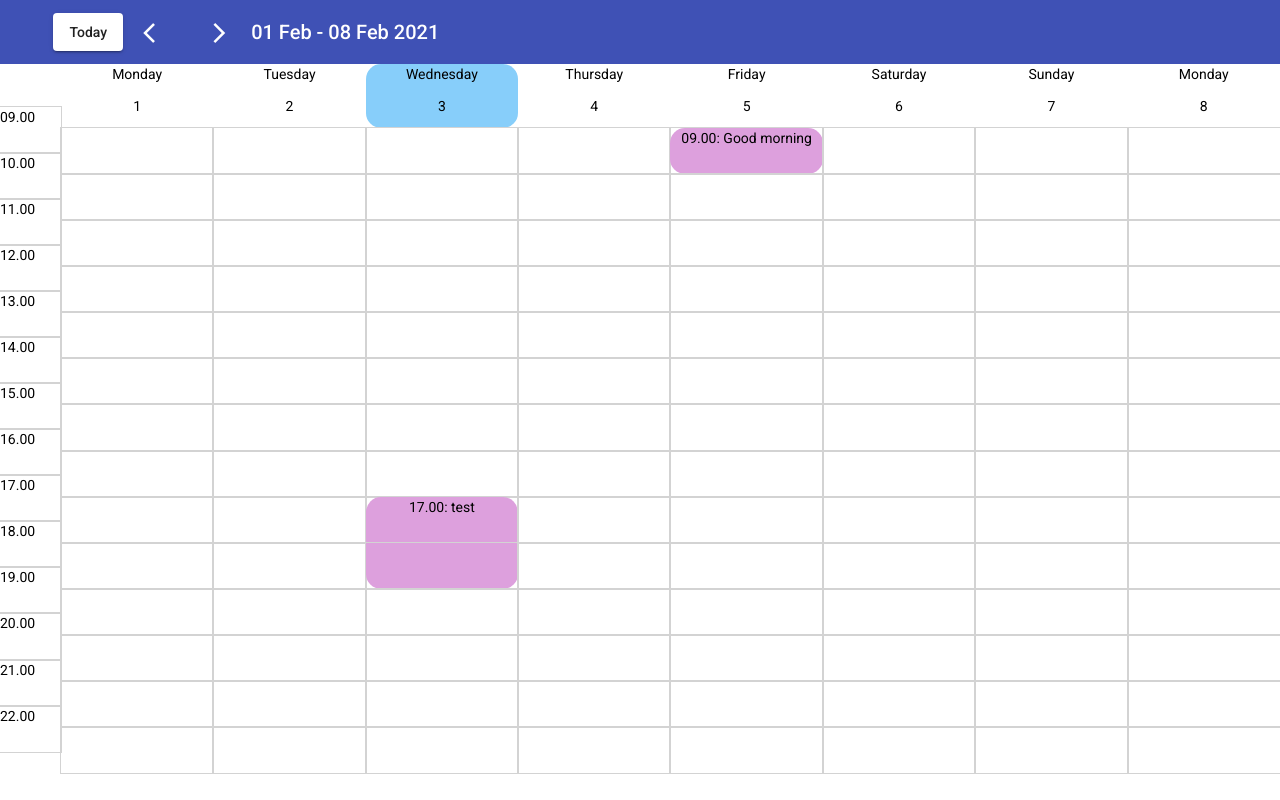
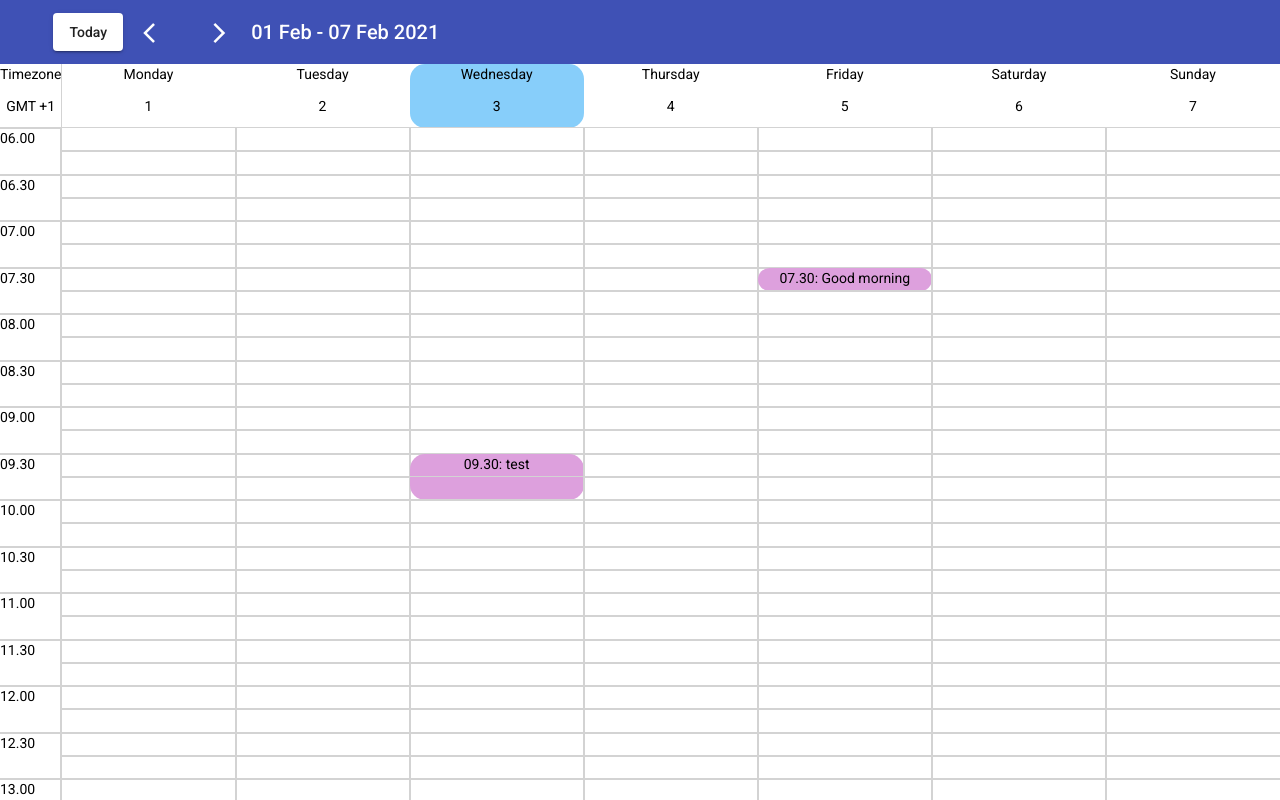
Before and after one commit to Toast-Trotzig/CalendarApp, an Angular app: page / in a window 1280 px wide. Shown: the top 800 px of the page. Built offline with nearby package versions, Linux system fonts and the light colour scheme.

Commit message:
timestamps and grid

```diff
--- a/src/app/component/calendar/calendar.component.css
+++ b/src/app/component/calendar/calendar.component.css
@@ -1,3 +1,12 @@
+.content {
+}
+
+.mat-toolbar {
+  position: sticky;
+  top: 0;
+  z-index: 5;
+}
+
 .nav {
   display: flex;
   flex-direction: row;
@@ -23,11 +32,11 @@
 .hours {
   display: flex;
   flex-direction: column;
-  width: calc(100%/8);
+  width: calc(100%/7);
 }
 
 .blocks {
-  min-height: calc(100%/7);
+  min-height: calc(100%/32);
   position: relative;
   display: flex;
   flex-direction: column;
@@ -47,6 +56,7 @@
 }
 
 .today {
+  position: sticky;
   width: 100%;
   border-radius: 15px;
   display: flex;
@@ -70,12 +80,15 @@
 }
 
 .timezone-header {
-  margin-top: calc(100%/1.43);
-  place-self: end;
+  width: 100%;
+  display: flex;
+  flex-direction: column;
+  place-items: center;
+  outline: 1px solid lightgray;
 }
 
 .timezone-blocks {
-  min-height: calc(100%/7);
+  min-height: calc(100%/16);
   position: relative;
   display: flex;
   flex-direction: column;
--- a/src/app/component/calendar/calendar.component.html
+++ b/src/app/component/calendar/calendar.component.html
@@ -1,3 +1,4 @@
+<div class="content">
 <div class="mat-toolbar">
   <mat-toolbar color="primary" class="nav">
     <button mat-raised-button class="nav-button" (click)="onTodayClick()">
@@ -5,14 +6,17 @@
     </button>
     <button mat-button (click)="onBackClick()"><mat-icon>arrow_back_ios</mat-icon></button>
     <button mat-button (click)="onForwardClick()"><mat-icon>arrow_forward_ios</mat-icon></button>
-    {{week[0].date | date: 'dd MMM'}} - {{week [7].date | date: 'dd MMM YYYY'}}
+    {{week[0].date | date: 'dd MMM'}} - {{week [6].date | date: 'dd MMM YYYY'}}
   </mat-toolbar>
 </div>
 <div class="main-content">
   <div class="days">
     <div class="side-info">
-      <div class="timezone-header"></div>
-      <div *ngFor="let temp of timestamps" class="timezone-blocks">
+      <div class="timezone-header">
+        <p>Timezone</p>
+        <p>GMT +1</p>
+      </div>
+      <div *ngFor="let temp of filteredtimes" class="timezone-blocks">
         {{temp.time}}
       </div>
     </div>
@@ -30,3 +34,4 @@
   </div>
   </div>
 </div>
+</div>
--- a/src/app/component/calendar/calendar.component.ts
+++ b/src/app/component/calendar/calendar.component.ts
@@ -10,9 +10,27 @@ export class CalendarComponent implements OnInit {
 
 
 
-  timestamps: ITimestamp[] = [{time: '09.00', meeting: null}, {time: '10.00', meeting: null}, {time: '11.00', meeting: null}, {time: '12.00', meeting: null},
-    {time: '13.00', meeting: null}, {time: '14.00', meeting: null}, {time: '15.00', meeting: null}, {time: '16.00', meeting: null}, {time: '17.00', meeting: null},
-    {time: '18.00', meeting: null}, {time: '19.00', meeting: null}, {time: '20.00', meeting: null}, {time: '21.00', meeting: null}, {time: '22.00', meeting: null}, ];
+  timestamps: ITimestamp[] = [
+    {time: '06.00', meeting: null}, {time: '06.15', meeting: null}, {time: '06.30', meeting: null}, {time: '06.45', meeting: null},
+    {time: '07.00', meeting: null}, {time: '07.15', meeting: null}, {time: '07.30', meeting: null}, {time: '07.45', meeting: null},
+    {time: '08.00', meeting: null}, {time: '08.15', meeting: null}, {time: '08.30', meeting: null}, {time: '08.45', meeting: null},
+    {time: '09.00', meeting: null}, {time: '09.15', meeting: null}, {time: '09.30', meeting: null}, {time: '09.45', meeting: null},
+    {time: '10.00', meeting: null}, {time: '10.15', meeting: null}, {time: '10.30', meeting: null}, {time: '10.45', meeting: null},
+    {time: '11.00', meeting: null}, {time: '11.15', meeting: null}, {time: '11.30', meeting: null}, {time: '11.45', meeting: null},
+    {time: '12.00', meeting: null}, {time: '12.15', meeting: null}, {time: '12.30', meeting: null}, {time: '12.45', meeting: null},
+    {time: '13.00', meeting: null}, {time: '13.15', meeting: null}, {time: '13.30', meeting: null}, {time: '13.45', meeting: null},
+    {time: '14.00', meeting: null}, {time: '14.15', meeting: null}, {time: '14.30', meeting: null}, {time: '14.45', meeting: null},
+    {time: '15.00', meeting: null}, {time: '15.15', meeting: null}, {time: '15.30', meeting: null}, {time: '15.45', meeting: null},
+    {time: '16.00', meeting: null}, {time: '16.15', meeting: null}, {time: '16.30', meeting: null}, {time: '16.45', meeting: null},
+    {time: '17.00', meeting: null}, {time: '17.15', meeting: null}, {time: '17.30', meeting: null}, {time: '17.45', meeting: null},
+    {time: '18.00', meeting: null}, {time: '18.15', meeting: null}, {time: '18.30', meeting: null}, {time: '18.45', meeting: null},
+    {time: '19.00', meeting: null}, {time: '19.15', meeting: null}, {time: '19.30', meeting: null}, {time: '19.45', meeting: null},
+    {time: '20.00', meeting: null}, {time: '20.15', meeting: null}, {time: '20.30', meeting: null}, {time: '20.45', meeting: null},
+    {time: '21.00', meeting: null}, {time: '21.15', meeting: null}, {time: '21.30', meeting: null}, {time: '21.45', meeting: null},
+    {time: '22.00', meeting: null}, {time: '22.15', meeting: null}, {time: '22.30', meeting: null}, {time: '22.45', meeting: null}
+  ];
+
+  filteredtimes: ITimestamp[];
   days: IDay[] = [];
   meeting: IMeeting = {name: null, multiplier: null};
 
@@ -20,7 +38,7 @@ export class CalendarComponent implements OnInit {
   today: Date = new Date();
   week: IDay[];
   startindex = 0;
-  endindex = 8;
+  endindex = 7;
 
 
 
@@ -28,6 +46,8 @@ export class CalendarComponent implements OnInit {
 
 
   ngOnInit(): void {
+    this.filteredtimes = this.timestamps.filter((x, i) => i % 2 === 0);
+    console.log(this.filteredtimes);
     const today = new Date();
     this.tempday.date = today;
     console.log(today);
@@ -35,6 +55,7 @@ export class CalendarComponent implements OnInit {
     const date = new Date(today.setDate(fday));
     const testmeeting = Object.assign({}, this.meeting);
     const tstmeeting = Object.assign({}, this.meeting);
+    const nextweekmeeting = Object.assign({}, this.meeting);
 
     for (let i = 0; i < 29; i++) {
       const tmp = JSON.parse(JSON.stringify(this.timestamps));
@@ -46,18 +67,20 @@ export class CalendarComponent implements OnInit {
 
     testmeeting.name = 'test';
     testmeeting.multiplier = 2;
-    this.days[2].timestamp[8].meeting = testmeeting;
+    this.days[2].timestamp[14].meeting = testmeeting;
     tstmeeting.name = 'Good morning';
     tstmeeting.multiplier = 1;
-    this.days[4].timestamp[0].meeting = tstmeeting;
-    console.log(this.days);
+    this.days[4].timestamp[6].meeting = tstmeeting;
+    nextweekmeeting.name = 'Meeting';
+    nextweekmeeting.multiplier = 4;
+    this.days[12].timestamp[22].meeting = nextweekmeeting;
 
     this.week = this.days.slice(this.startindex, this.endindex);
   }
 
   onTodayClick(): void {
     this.startindex = 0;
-    this.endindex = 8;
+    this.endindex = 7;
     this.week = this.days.slice(this.startindex, this.endindex);
   }
 
```
